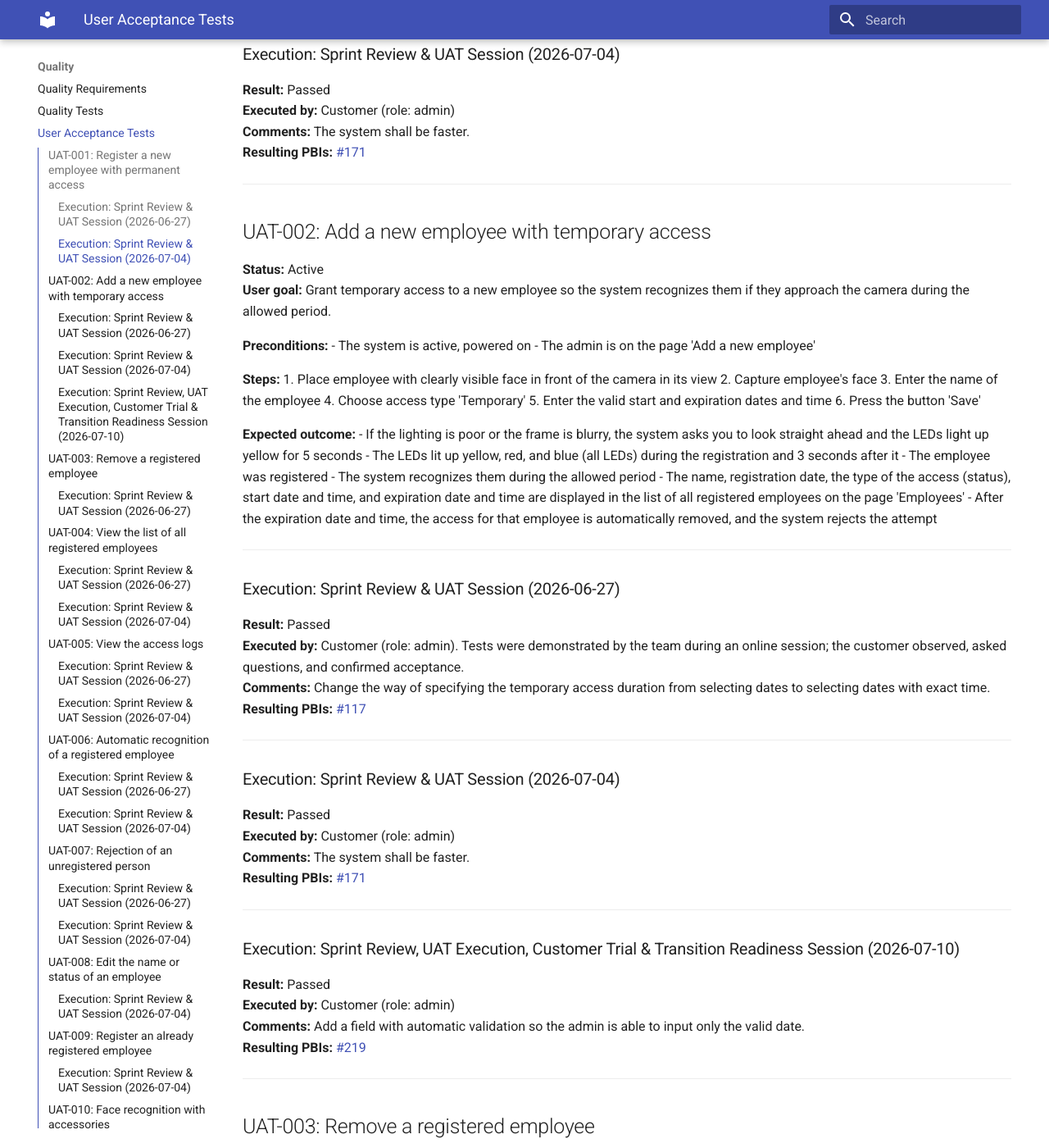
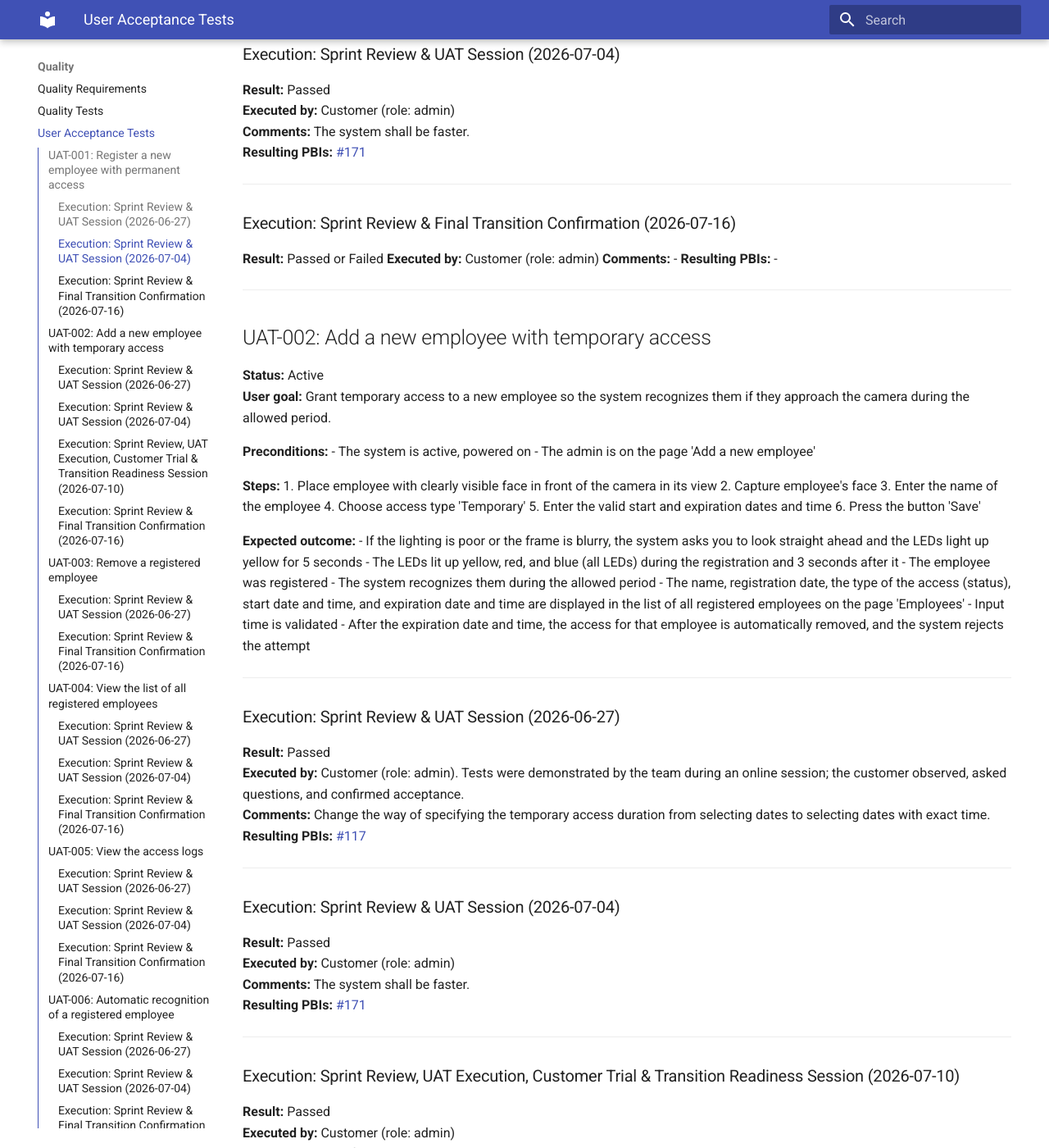
Before and after one commit to Innopolis-Robotics-Society/FaceGuardV3, an MkDocs documentation site: the page built from docs/user-acceptance-tests.md, in a window 1280 px wide and 1400 px high, scrolled down 822 px. Shown: the whole window at 82% size. Built offline with MkDocs 1.6.1 and Material for MkDocs 9.7.7, drawn with Linux system fonts in a browser that asks for light colours; some of the changed text lies outside the part shown.

Commit message:
Update user-acceptance-tests.md

```diff
--- a/docs/user-acceptance-tests.md
+++ b/docs/user-acceptance-tests.md
@@ -40,6 +40,13 @@
 **Comments:**  The system shall be faster.
 **Resulting PBIs:** [#171](https://github.com/Innopolis-Robotics-Society/FaceGuardV3/issues/171)
 
+---
+### Execution: Sprint Review & Final Transition Confirmation (2026-07-16)
+
+**Result:** Passed or Failed
+**Executed by:** Customer (role: admin)
+**Comments:** -
+**Resulting PBIs:** -
 
 ---
 
@@ -66,6 +73,7 @@
 - The employee was registered
 - The system recognizes them during the allowed period
 - The name, registration date, the type of the access (status), start date and time, and expiration date and time are displayed in the list of all registered employees on the page 'Employees'
+- Input time is validated
 - After the expiration date and time, the access for that employee is automatically removed, and the system rejects the attempt
 ---
 
@@ -92,6 +100,13 @@
 **Comments:** Add a field with automatic validation so the admin is able to input only the valid date.
 **Resulting PBIs:** [#219](https://github.com/Innopolis-Robotics-Society/FaceGuardV3/issues/219)
 
+---
+### Execution: Sprint Review & Final Transition Confirmation (2026-07-16)
+
+**Result:** Passed or Failed
+**Executed by:** Customer (role: admin)
+**Comments:** -
+**Resulting PBIs:** -
 
 ---
 
@@ -120,6 +135,14 @@
 **Result:** Passed
 **Executed by:** Customer (role: admin). Tests were demonstrated by the team during an online session; the customer observed, asked questions, and confirmed acceptance.
 **Comments:** All good.
+**Resulting PBIs:** -
+
+---
+### Execution: Sprint Review & Final Transition Confirmation (2026-07-16)
+
+**Result:** Passed or Failed
+**Executed by:** Customer (role: admin)
+**Comments:** -
 **Resulting PBIs:** -
 
 ---
@@ -158,6 +181,13 @@
 **Comments:** All good.
 **Resulting PBIs:** -
 
+---
+### Execution: Sprint Review & Final Transition Confirmation (2026-07-16)
+
+**Result:** Passed or Failed
+**Executed by:** Customer (role: admin)
+**Comments:** -
+**Resulting PBIs:** -
 
 ---
 
@@ -196,6 +226,13 @@
 **Comments:** Works well.
 **Resulting PBIs:** -
 
+---
+### Execution: Sprint Review & Final Transition Confirmation (2026-07-16)
+
+**Result:** Passed or Failed
+**Executed by:** Customer (role: admin)
+**Comments:** -
+**Resulting PBIs:** -
 
 ---
 
@@ -238,6 +275,13 @@
 **Comments:** The recognition shall run in the background.
 **Resulting PBIs:** [#172](https://github.com/Innopolis-Robotics-Society/FaceGuardV3/issues/172)
 
+---
+### Execution: Sprint Review & Final Transition Confirmation (2026-07-16)
+
+**Result:** Passed or Failed
+**Executed by:** Customer (role: admin)
+**Comments:** -
+**Resulting PBIs:** -
 
 ---
 
@@ -279,6 +323,13 @@
 **Comments:** The recognition shall run in the background.
 **Resulting PBIs:** [#172](https://github.com/Innopolis-Robotics-Society/FaceGuardV3/issues/172)
 
+---
+### Execution: Sprint Review & Final Transition Confirmation (2026-07-16)
+
+**Result:** Passed or Failed
+**Executed by:** Customer (role: admin)
+**Comments:** -
+**Resulting PBIs:** -
 
 ---
 
@@ -313,6 +364,14 @@
 **Resulting PBIs:** -
 
 ---
+### Execution: Sprint Review & Final Transition Confirmation (2026-07-16)
+
+**Result:** Passed or Failed
+**Executed by:** Customer (role: admin)
+**Comments:** -
+**Resulting PBIs:** -
+
+---
 ## UAT-009: Register an already registered employee
 
 **Status:** Active
@@ -339,6 +398,14 @@
 **Executed by:** Customer (role: admin)
 **Comments:**  Works correctly.
 **Resulting PBIs:**  -
+
+---
+### Execution: Sprint Review & Final Transition Confirmation (2026-07-16)
+
+**Result:** Passed or Failed
+**Executed by:** Customer (role: admin)
+**Comments:** -
+**Resulting PBIs:** -
 
 ---
 
@@ -374,6 +441,14 @@
 **Resulting PBIs:**  -
 
 ---
+### Execution: Sprint Review & Final Transition Confirmation (2026-07-16)
+
+**Result:** Passed or Failed
+**Executed by:** Customer (role: admin)
+**Comments:** -
+**Resulting PBIs:** -
+
+---
 
 ## UAT-011: Admin authentication
 
@@ -399,6 +474,14 @@
 **Executed by:** Customer (role: admin)
 **Comments:**  Okay.
 **Resulting PBIs:**  -
+
+---
+### Execution: Sprint Review & Final Transition Confirmation (2026-07-16)
+
+**Result:** Passed or Failed
+**Executed by:** Customer (role: admin)
+**Comments:** -
+**Resulting PBIs:** -
 
 ---
 
@@ -428,3 +511,11 @@
 **Executed by:** Customer (role: admin)
 **Comments:**  All good!
 **Resulting PBIs:**  -
+
+---
+### Execution: Sprint Review & Final Transition Confirmation (2026-07-16)
+
+**Result:** Passed or Failed
+**Executed by:** Customer (role: admin)
+**Comments:** -
+**Resulting PBIs:** -
```
